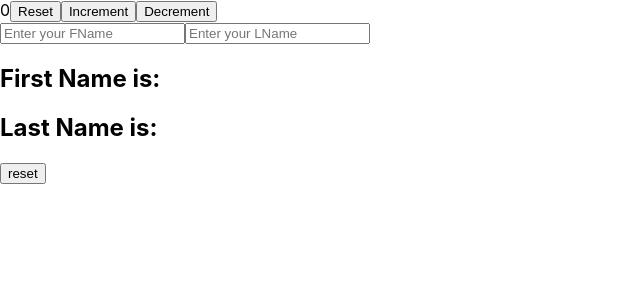
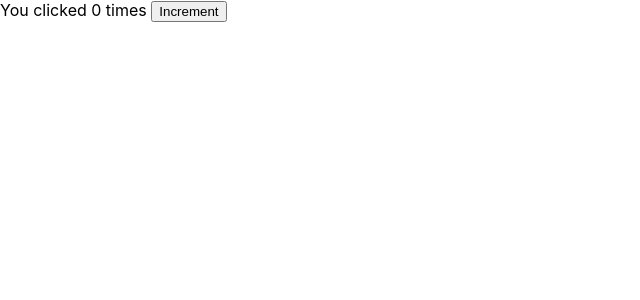
Before and after one commit to mekuannent-biyazn/React_Hooks, a React (Create React App) app in the folder react-full/: page / in a window 1280 px wide. Shown: the top 300 px of the page, without its empty margins (0-640 px from the left). Built offline with nearby package versions, Linux system fonts and the light colour scheme.

Commit message:
feat: Add useEffect react hook

```diff
--- a/react-full/src/App.js
+++ b/react-full/src/App.js
@@ -1,4 +1,5 @@
 import "./App.css";
+import UseEffect from "./react-Hooks/UseEffect";
 import UseStateHook from "./react-Hooks/useState";
 import UseStateWithObject from "./react-Hooks/UseStateWithObject";
 import UseStateWithUpdate from "./react-Hooks/useStateWithUpdate";
@@ -7,9 +8,9 @@ function App() {
   return (
     <div className="App">
       {/* <UseStateHook /> */}
-
-      <UseStateWithUpdate />
-      <UseStateWithObject />
+      {/* <UseStateWithUpdate />
+      <UseStateWithObject /> */}
+      <UseEffect />
     </div>
   );
 }
--- /dev/null
+++ b/react-full/src/react-Hooks/UseEffect.js
@@ -0,0 +1,17 @@
+import React, { useState, useEffect } from "react";
+
+function UseEffect() {
+  const [counter, setCounter] = useState(0);
+
+  useEffect(() => {
+    console.log({ counter });
+  }, []);
+  return (
+    <div>
+      You clicked {counter} times{" "}
+      <button onClick={() => setCounter(counter + 1)}>Increment</button>
+    </div>
+  );
+}
+
+export default UseEffect;
```
